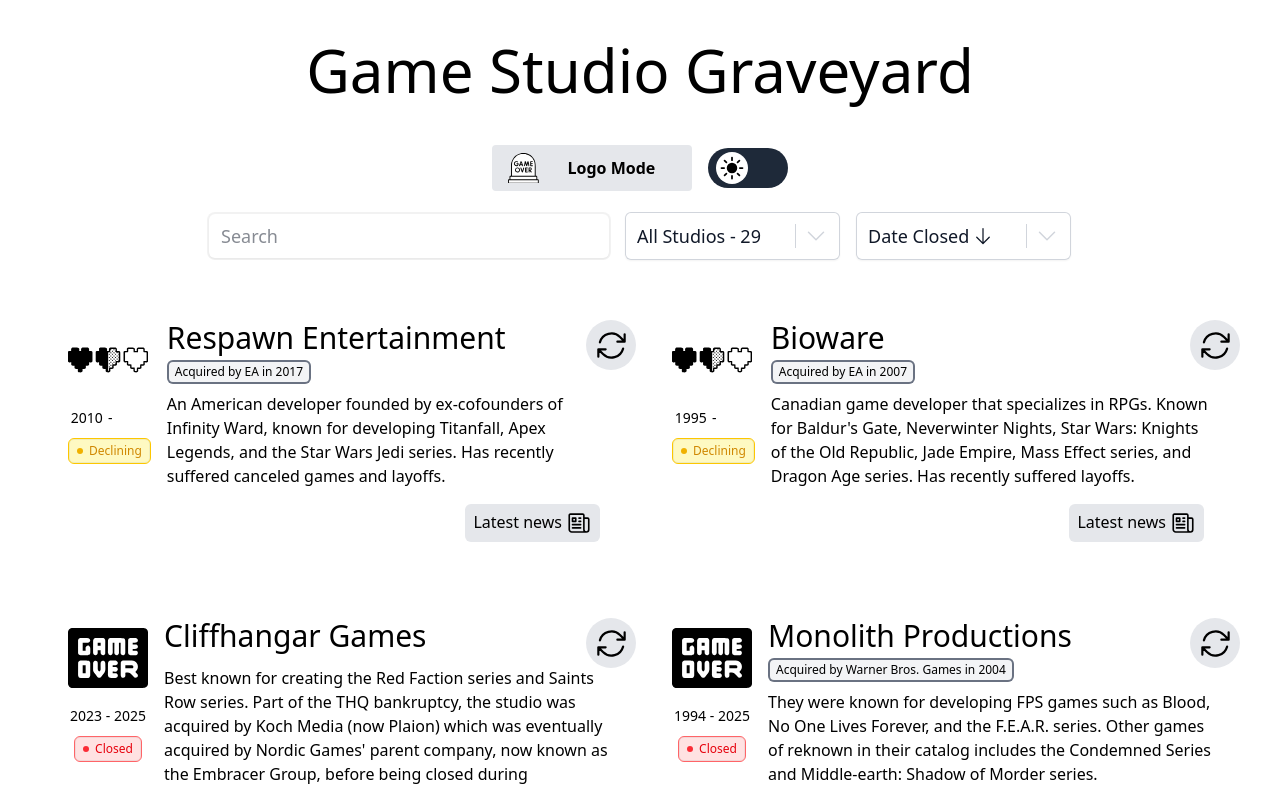
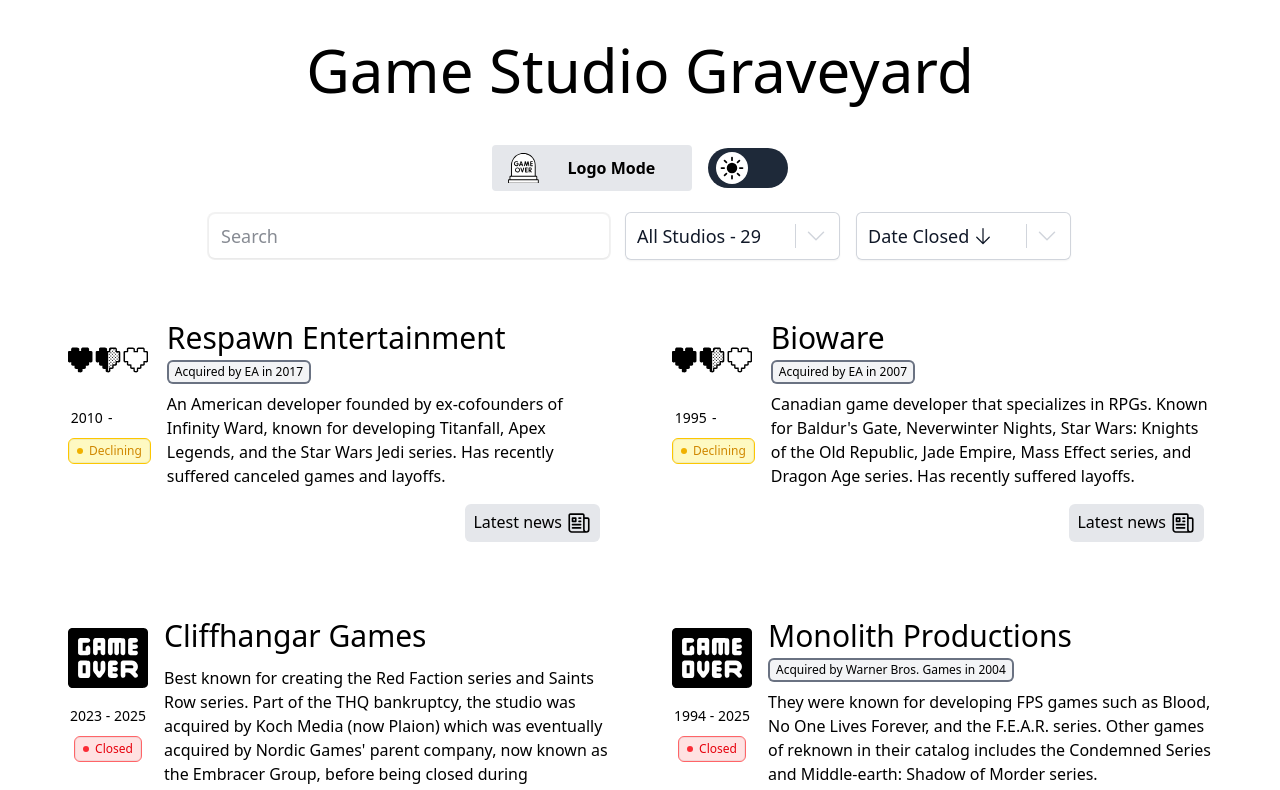
Before and after one commit to Somesingman/ea-graveyard, a React (Vite) app in the folder ea-graveyard/: page / in a window 1280 px wide. Shown: the top 790 px of the page. Built offline with nearby package versions, Linux system fonts and the light colour scheme.

Commit message:
Hide logo switching button when logo mode is not enabled.

```diff
--- a/ea-graveyard/src/components/ListItem.tsx
+++ b/ea-graveyard/src/components/ListItem.tsx
@@ -58,7 +58,7 @@
           <div className={`${logoClass()} absolute flex justify-around left-0 right-0 top-0 bottom-0 px-7 pt-6 pb-4 mt-5 transition duration-750 ease-in-out`}>
               <img className="" src={studio.logo ? studio.logo : "https://placehold.co/200x220"} />
           </div>
-          <button onClick={() => showLogo()} className="[@media(hover:hover)]:hidden absolute min-w-[50px] min-h-[50px] right-0 z-3 flex items-center justify-center bg-gray-200 dark:bg-gray-700 rounded-full">
+          <button onClick={() => showLogo()} className={`${logoMode ? '' : 'hidden'} [@media(hover:hover)]:hidden absolute min-w-[50px] min-h-[50px] right-0 z-3 flex items-center justify-center bg-gray-200 dark:bg-gray-700 rounded-full`}>
             <ArrowPathIcon className={`${logoVisibility ? 'rotate-0' : 'rotate-180'} transition duration-500 dark:stroke-white max-w-[35px]`} />
           </button>
         </>
```
